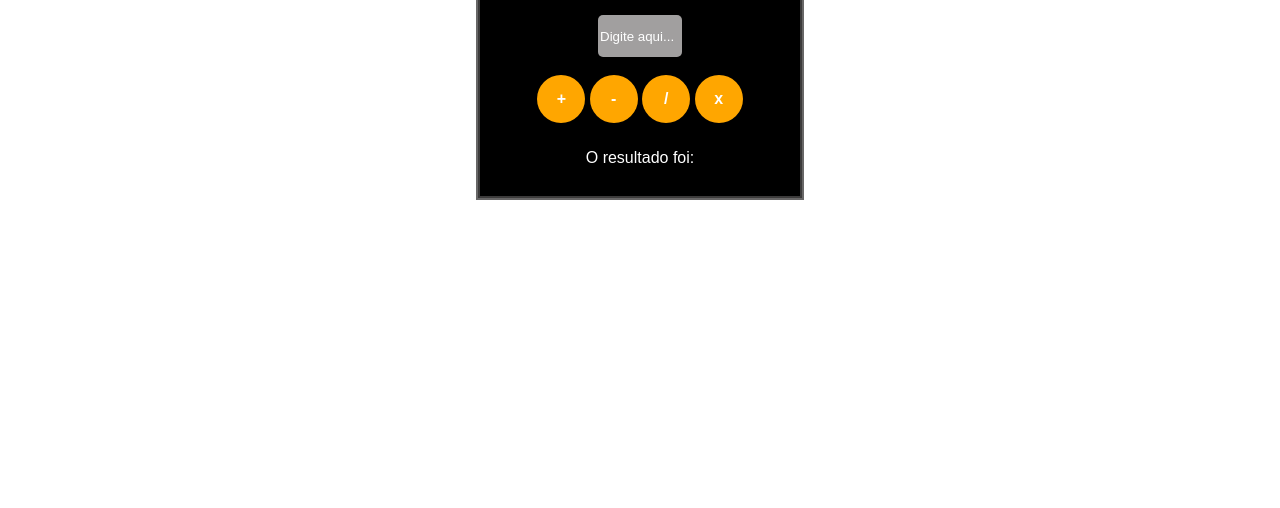
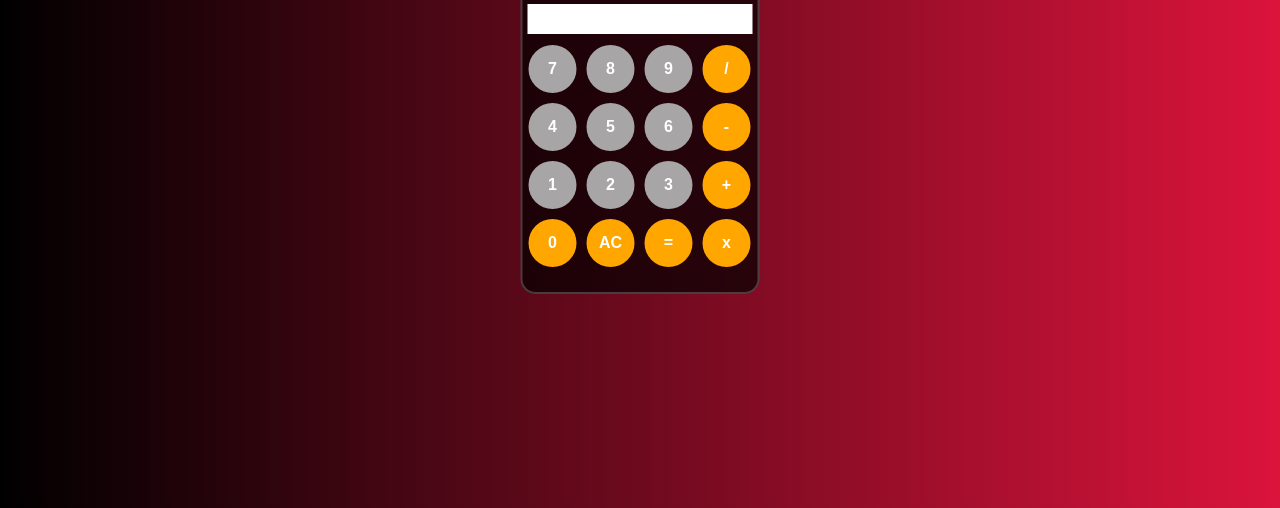
Before and after one commit to MatAndrade01/calculadora_js, a plain HTML site: page atividade_04.10/calculadora/calculadora.html in a window 1280 px wide. Shown: the part 292-800 px from the top of the page. Drawn offline with Linux system fonts and the light colour scheme.

Commit message:
Pressione as teclas para calcular

```diff
--- a/atividade_04.10/calculadora/calculadora.css
+++ b/atividade_04.10/calculadora/calculadora.css
@@ -1,30 +1,42 @@
-.mae {
-    height: 640px;
-    display: flex;
-    justify-content: center;
+body {
+    background-image: linear-gradient(45deg, black, crimson);
+    height: 100%;
+    color: white;
+    font-family: Arial, Helvetica, sans-serif;
 }
 
-.calculadora {
-    border: solid rgb(104, 103, 103) 2px;
-    align-self: center;
+.conteudo {
+    position: absolute;
+    background-color: rgba(0, 0, 0, 0.692);
+    top: 50%;
+    left: 50%;
+    border: solid rgba(104, 103, 103, 0.575) 2px;
+    height: 23em;
+    transform: translate(-50%,-50%);
+    border-radius: 15px;
+}
+
+h1{
+    text-align: center;
+}
+
+#resultado{
+    background-color: white;
+    width: 225px;
+    height: 30px;
+    margin: 5px;
+    color: black;
+    font-size: 25px;
+    text-align: right;
 
 }
 
-.conteudo {
-    text-align: center;
-    font-family: Arial, Helvetica, sans-serif;
-    width: 20em;
-    background-color: black;
-    color: white;
-    border: solid rgba(104, 103, 103, 0.575) 2px;
-    justify-content: center;
-    height: 20em;
-
+.numero {
+    background-color: rgb(167, 165, 165);
 }
 
-h3{
-    padding: 10px;
-}
+
+
 button {
     border-radius: 50%;
     height: 3em;
@@ -36,30 +48,10 @@ button {
     box-shadow: 0 0 0 0;
     border: 0 none;
     outline: 0;
+    cursor: pointer;
+    margin: 3px;
 }
 
 button:hover{
     background-color: rgb(199, 130, 3);
 }
-
-input {
-    box-shadow: 0 0 0 0;
-    border: 0 none;
-    outline: 0;
-    border-radius: 5px;
-    height: 3em;
-    width: 6em;
-    background-color: rgb(161, 159, 159);
-}
-
-input:hover {
-    background-color: rgb(122, 122, 122);
-}
-
-::placeholder {
-    color: white;
-}
-
-p {
-    padding: 10px;
-}
--- a/atividade_04.10/calculadora/calculadora.html
+++ b/atividade_04.10/calculadora/calculadora.html
@@ -14,32 +14,42 @@
 
             <div class="conteudo">
 
-                <h3>Calculadora</h3>
+                <h1>Calculadora</h1>
 
-                <input class="valor01"
-                type="text"
-                name="valor01"
-                placeholder="Digite aqui...">
+                <p id="resultado"></p>
 
-                <br>
 
-                <br>
+                <table>
+                    <tr>
+                        <td><button class="numero" onclick="insert('7')">7</button></td>
+                        <td><button class="numero" onclick="insert('8')">8</button></td>
+                        <td><button class="numero" onclick="insert('9')">9</button></td>
+                        <td><button class="botaoDivisao" onclick="insert('/')">/</button></td>
+                    </tr>
 
-                <input class="valor02"
-                type="text"
-                name="valor02"
-                placeholder="Digite aqui...">
 
-                <br>
+                    <tr>
+                        <td><button class="numero" onclick="insert('4')">4</button></td>
+                        <td><button class="numero" onclick="insert('5')">5</button></td>
+                        <td><button class="numero" onclick="insert('6')">6</button></td>
+                        <td><button class="botaoSubtracao" onclick="insert('-')">-</button></td>
+                    </tr>
 
-                <br>
+                    <tr>
+                        <td><button class="numero" onclick="insert('1')">1</button></td>
+                        <td><button class="numero" onclick="insert('2')">2</button></td>
+                        <td><button class="numero" onclick="insert('3')">3</button></td>
+                        <td><button class="botaoAdicao" onclick="insert('+')">+</button></td>
+                    </tr>
 
-                <button class="botaoAdicao">+</button>
-                <button class="botaoSubtracao">-</button>
-                <button class="botaoDivisao">/</button>
-                <button class="botaoMutiplicacao">x</button>
+                    <tr>
+                        <td><button class="zero" onclick="insert('0')">0</button></td>
+                        <td><button class="botaoLimpar" onclick="clean()">AC</button></td>
+                        <td><button class="igual" onclick="calcular()">=</button></td>
 
-                <p>O resultado foi: <span class="valor"></span></p>
+                        <td><button class="botaoMutiplicacao" onclick="insert('*')">x</button></td>
+                    </tr>
+                </table>
 
             </div>
         </div>
--- a/atividade_04.10/calculadora/calculadora.js
+++ b/atividade_04.10/calculadora/calculadora.js
@@ -1,67 +1,17 @@
-document.addEventListener("DOMContentLoaded", function(){
+function insert (num) {
 
-    const somar = document.querySelector(".botaoAdicao");
-    const subtrair = document.querySelector(".botaoSubtracao");
-    const dividir = document.querySelector(".botaoDivisao");
-    const multiplicar = document.querySelector(".botaoMutiplicacao");
+   var numero =  document.getElementById("resultado").innerHTML;
+   document.getElementById("resultado").innerHTML =  numero + num;
+}
 
-    somar.addEventListener("click", function(e){
-        e.preventDefault();
+function clean(){
+    document.getElementById('resultado').innerHTML = "";
+}
 
-        const v1 = parseFloat(document.querySelector(".valor01").value);
-        const v2 = parseFloat(document.querySelector(".valor02").value);
+function calcular(){
+    var resultado = document.getElementById('resultado').innerHTML;
 
-        const soma = (v1 + v2);
-
-        document.querySelector(".valor").innerHTML = soma;
-
-        document.querySelector(".valor01").value = "";
-        document.querySelector(".valor02").value = "";
-
-    })
-
-    subtrair.addEventListener("click", function(e){
-        e.preventDefault();
-
-        const v1 = parseFloat(document.querySelector(".valor01").value);
-        const v2 = parseFloat(document.querySelector(".valor02").value);
-
-
-        const subitracao = (v1 - v2);
-
-        document.querySelector(".valor").innerHTML = subitracao;
-
-        document.querySelector(".valor01").value = "";
-        document.querySelector(".valor02").value = "";
-
-    })
-
-    dividir.addEventListener("click", function(e){
-        e.preventDefault();
-
-        const v1 = parseFloat(document.querySelector(".valor01").value);
-        const v2 = parseFloat(document.querySelector(".valor02").value);
-
-        const divisao = (v1 / v2);
-
-        document.querySelector(".valor").innerHTML = divisao;
-
-        document.querySelector(".valor01").value = "";
-        document.querySelector(".valor02").value = "";
-
-    })
-
-    multiplicar.addEventListener("click", function(e){
-        e.preventDefault();
-
-        const v1 = parseFloat(document.querySelector(".valor01").value);
-        const v2 = parseFloat(document.querySelector(".valor02").value);
-
-        const multiplicacao = (v1 * v2);
-
-        document.querySelector(".valor").innerHTML = multiplicacao
-
-        document.querySelector(".valor01").value = "";
-        document.querySelector(".valor02").value = "";
-    })
-});
+    if (resultado){
+        document.getElementById('resultado').innerHTML = eval(resultado)
+    }
+}
```
